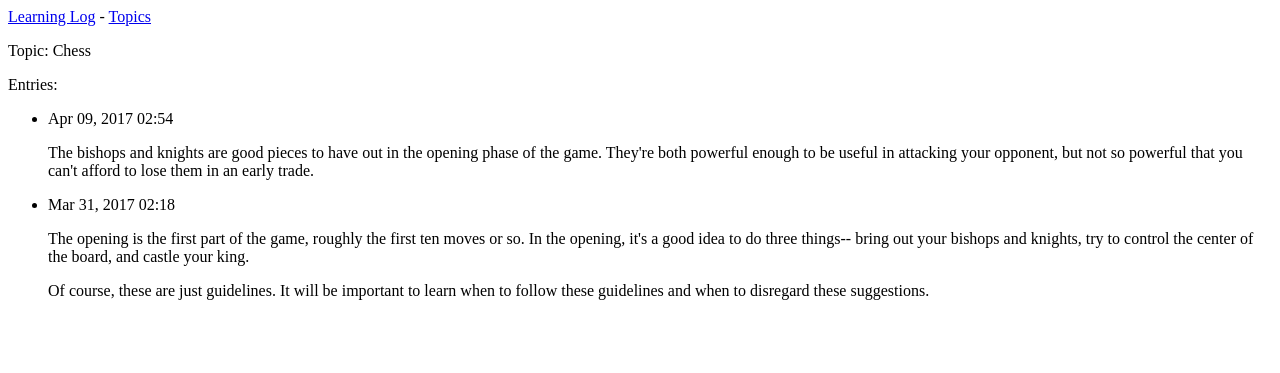
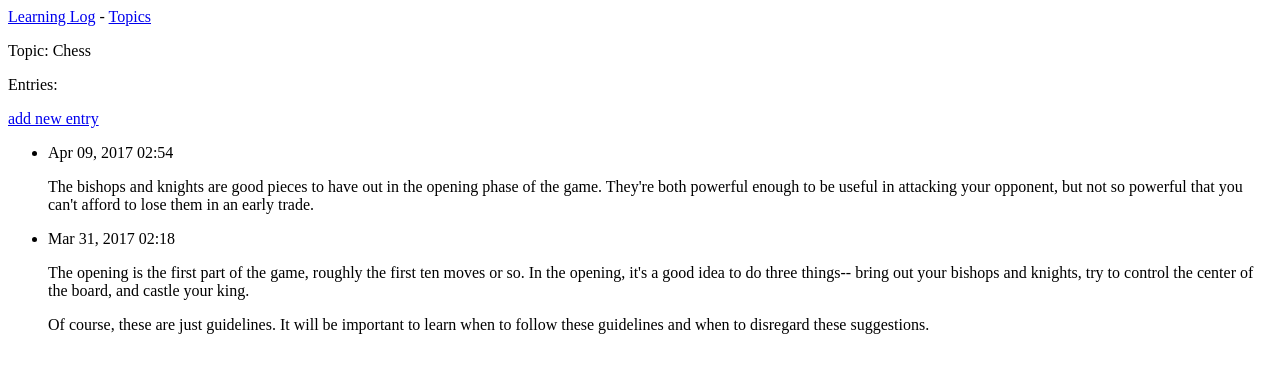
Before and after one commit to gearslayer360/python-learning, a Django app: page /topics/1/ in a window 1280 px wide. Shown: the top 373 px of the page. Run offline with Django 3.2, Linux system fonts and the light colour scheme; data comes from the database, SQL or seed files in the repository; both versions use the stored data as it was after the commit.

Commit message:
Learning Log project

```diff
--- a/learning_log/ll_env/learning_log/learning_logs/templates/learning_logs/topic.html
+++ b/learning_log/ll_env/learning_log/learning_logs/templates/learning_logs/topic.html
@@ -4,6 +4,9 @@
 
   <p>Topic: {{ topic }}</p>
   <p>Entries:</p>
+  <p>
+    <a href="{% url 'learning_logs:new_entry' topic.id %}">add new entry</a>
+  </p>
   <ul>
     {% for entry in entries %}
       <li>
--- a/learning_log/ll_env/learning_log/learning_logs/templates/learning_logs/topics.html
+++ b/learning_log/ll_env/learning_log/learning_logs/templates/learning_logs/topics.html
@@ -14,4 +14,6 @@
     {% endfor %}
   </ul>
 
+  <a href="{% url 'learning_logs:new_topic' %}">Add a new topic:</a>
+
 {% endblock content %}
--- a/learning_log/ll_env/learning_log/learning_logs/urls.py
+++ b/learning_log/ll_env/learning_log/learning_logs/urls.py
@@ -13,4 +13,10 @@ urlpatterns = [
 
     # Detail page for a single topic
     url(r"^topics/(?P<topic_id>\d+)/$", views.topic, name="topic"),
+
+    # Page for adding a new topic
+    url(r"^new_topic/$", views.new_topic, name="new_topic"),
+
+    # Page for adding a new entry
+    url(r"^new_entry/(?P<topic_id>\d+)/$", views.new_entry, name="new_entry"),
 ]
--- a/learning_log/ll_env/learning_log/learning_logs/views.py
+++ b/learning_log/ll_env/learning_log/learning_logs/views.py
@@ -1,6 +1,9 @@
 from django.shortcuts import render
+from django.http import  HttpResponseRedirect
+from django.core.urlresolvers import reverse
 
 from .models import Topic
+from .forms import TopicForm, EntryForm
 
 # Create your views here.
 
@@ -23,3 +26,40 @@ def topic(request, topic_id):
     entries = topic.entry_set.order_by("-date_added")
     context = {"topic" : topic, "entries" : entries}
     return render(request, "learning_logs/topic.html", context)
+
+
+def new_topic(request):
+    """Add a new topic."""
+    if request.method != "POST":
+        # No data submitted; create a blank form.
+        form = TopicForm()
+    else:
+        # POST data submitted, process data.
+        form = TopicForm(data=request.POST)
+        if form.is_valid():
+            form.save()
+            return HttpResponseRedirect(reverse("learning_logs:topics"))
+
+    context = {"form": form}
+    return render(request, "learning_logs/new_topic.html", context)
+
+
+def new_entry(request, topic_id):
+    """Add a new entry for a particular topic."""
+    topic = Topic.objects.get(id=topic_id)
+
+    if request.method != "POST":
+        # No data submitted; create a blank form.
+        form = EntryForm()
+    else:
+        # POST data submitted, process data.
+        form = EntryForm(data=request.POST)
+        if form.is_valid():
+            new_entry = form.save(commit=False)
+            new_entry.topic = topic
+            new_entry.save()
+            return HttpResponseRedirect(reverse("learning_logs:topic",
+                                                args=[topic_id]))
+
+    context = {"topic": topic, "form": form}
+    return render(request, "learning_logs/new_entry.html", context)
```
Also changed, not shown: learning_log/ll_env/learning_log/learning_logs/forms.py (+9 -1 lines), learning_log/ll_env/learning_log/learning_logs/templates/learning_logs/new_entry.html (added, +11 -0 lines), learning_log/ll_env/learning_log/learning_logs/templates/learning_logs/new_topic.html (added, +10 -0 lines), learning_log/ll_env/learning_log/db.sqlite3.
